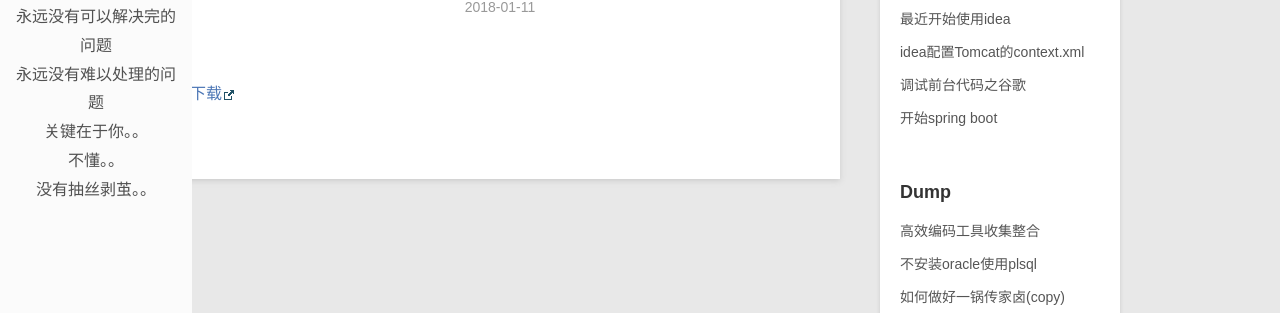
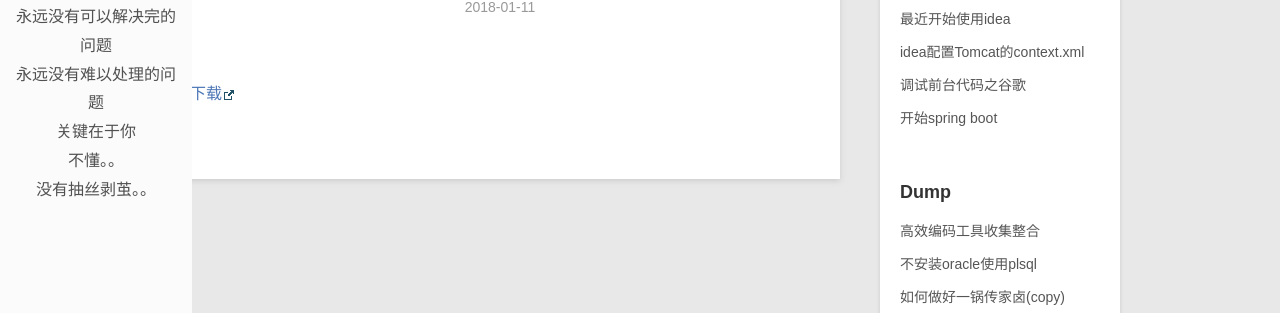
Before and after one commit to lychhh/lychhh.github.io, a Jekyll site: the page built from _posts/dump/2018-01-11-no-oracle-plsql.md, in a window 1280 px wide. Shown: the part 176-489 px from the top of the page. Built offline with Jekyll 4.4.1, drawn with Linux system fonts in a browser that asks for light colours.

```diff
--- a/_config.yml
+++ b/_config.yml
@@ -17,4 +17,4 @@ baseurl: ""
 author: XuZehua # add your name
 author-img: ff.jpg # add your photo
 github: Jevua # add your Github handle
-about-author: 永远没有可以解决完的问题</br>永远没有难以处理的问题</br>关键在于你。。</br>不懂。。</br>没有抽丝剥茧。。 # add description
+about-author: 永远没有可以解决完的问题</br>永远没有难以处理的问题</br>关键在于你</br>不懂。。</br>没有抽丝剥茧。。 # add description
```
